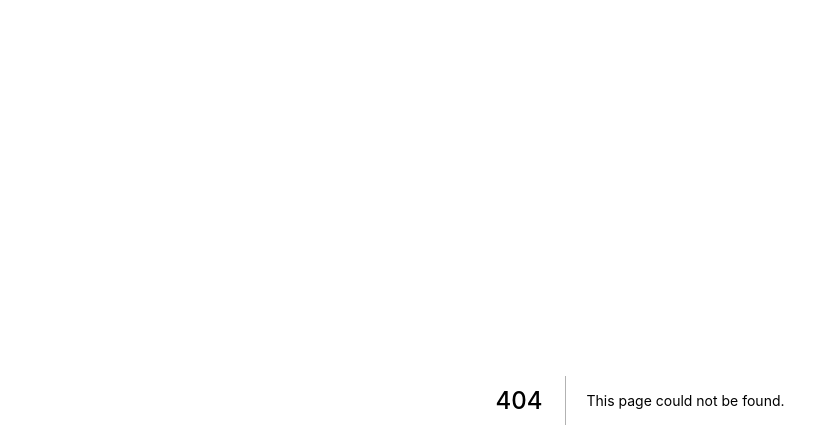
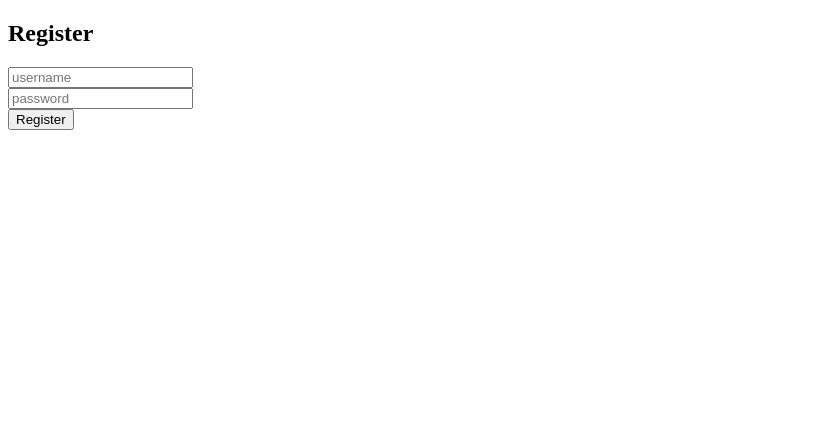
Before and after one commit to Franziska-F/final-project, a Next.js app: page /register in a window 1280 px wide. Before the commit this address had no page. Shown: the top 448 px of the page, without its empty margins (0-839 px from the left). Built offline with nearby package versions, Linux system fonts and the light colour scheme.

Commit message:
Add password encryption

```diff
--- a/package.json
+++ b/package.json
@@ -10,13 +10,16 @@
     "migrate": "dotenv ley"
   },
   "dependencies": {
+    "bcrypt": "^5.0.1",
     "dotenv": "^16.0.1",
     "next": "12.1.6",
+    "postgres": "^3.2.4",
     "react": "18.2.0",
     "react-dom": "18.2.0",
     "sharp": "^0.30.6"
   },
   "devDependencies": {
+    "@types/bcrypt": "^5.0.0",
     "@babel/eslint-parser": "7.18.2",
     "@next/eslint-plugin-next": "12.1.6",
     "@types/node": "17.0.41",
--- /dev/null
+++ b/pages/api/register.tsx
@@ -0,0 +1,36 @@
+import bcrypt from 'bcrypt';
+import { NextApiRequest, NextApiResponse } from 'next';
+
+// type of response is either object with an error property that contains an array of objects with messages or user id
+type RegisterResponseBody =
+  | {
+      errors: { message: string }[];
+    }
+  | { user: { id: number } };
+
+export default async function handler(
+  req: NextApiRequest,
+  res: NextApiResponse<RegisterResponseBody>,
+) {
+  // check method, only POST allowed
+
+  if (req.method === 'POST') {
+    // get request body
+
+    const user = req.body;
+    console.log('req.body', user);
+
+    // get user name
+
+    const username = user.username;
+    console.log(req.body.username);
+
+    // hash the password
+    console.log(req.body.password);
+    const passwordHash = await bcrypt.hash(req.body.password, 12);
+    console.log(passwordHash);
+    res.status(200).json({ user: { id: 1 } });
+  } else {
+    res.status(405).json({ errors: [{ message: 'method not allowed' }] });
+  }
+}
--- a/pages/index.js
+++ b/pages/index.js
@@ -1,3 +1,4 @@
+import Link from 'next/link';
 import { useState } from 'react';
 
 export default function Home() {
@@ -44,7 +45,7 @@ export default function Home() {
       <br />
       <br />
       <div>
-        <button>Register</button>
+        <Link href="/register">Register</Link>
       </div>
       <div>
         <button>Log in</button>
--- /dev/null
+++ b/pages/register.tsx
@@ -0,0 +1,52 @@
+import { useState } from 'react';
+
+export default function Register() {
+  const [username, setUsername] = useState('');
+  const [password, setPassword] = useState('');
+
+  async function registerHandler() {
+    const registerResponse = await fetch('/api/register', {
+      method: 'POST',
+      headers: {
+        'Content-Type': 'application/json',
+      },
+      body: JSON.stringify({
+        username: username,
+        password: password,
+      }),
+    });
+    const registerResponseBody = await registerResponse.json();
+  }
+
+  return (
+    <div>
+      {' '}
+      <h2>Register</h2>
+      <div>
+        <label>
+          <input
+            placeholder="username"
+            value={username}
+            onChange={(event) => {
+              setUsername(event.currentTarget.value);
+            }}
+          />
+        </label>{' '}
+      </div>
+      <div>
+        <label>
+          <input
+            placeholder="password"
+            value={password}
+            onChange={(event) => {
+              setPassword(event.currentTarget.value);
+            }}
+          />
+        </label>{' '}
+      </div>
+      <div>
+        <button onClick={() => registerHandler()}>Register</button>
+      </div>
+    </div>
+  );
+}
```
Also changed, not shown: ley.config.js (deleted, +0 -11 lines), migrations/1655820639-create-table-users.js (added, +13 -0 lines), 1 other file (tests, documents, lock files or other folders).
